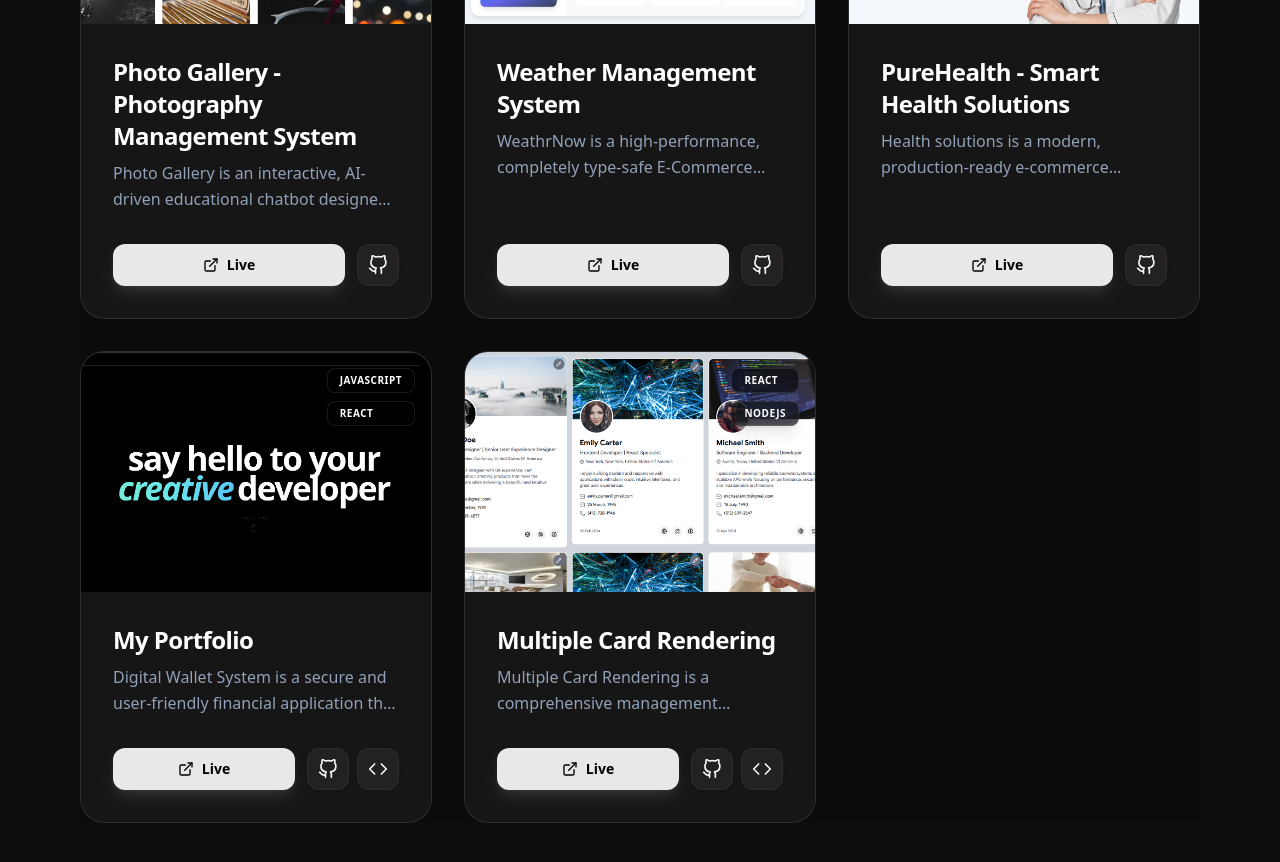
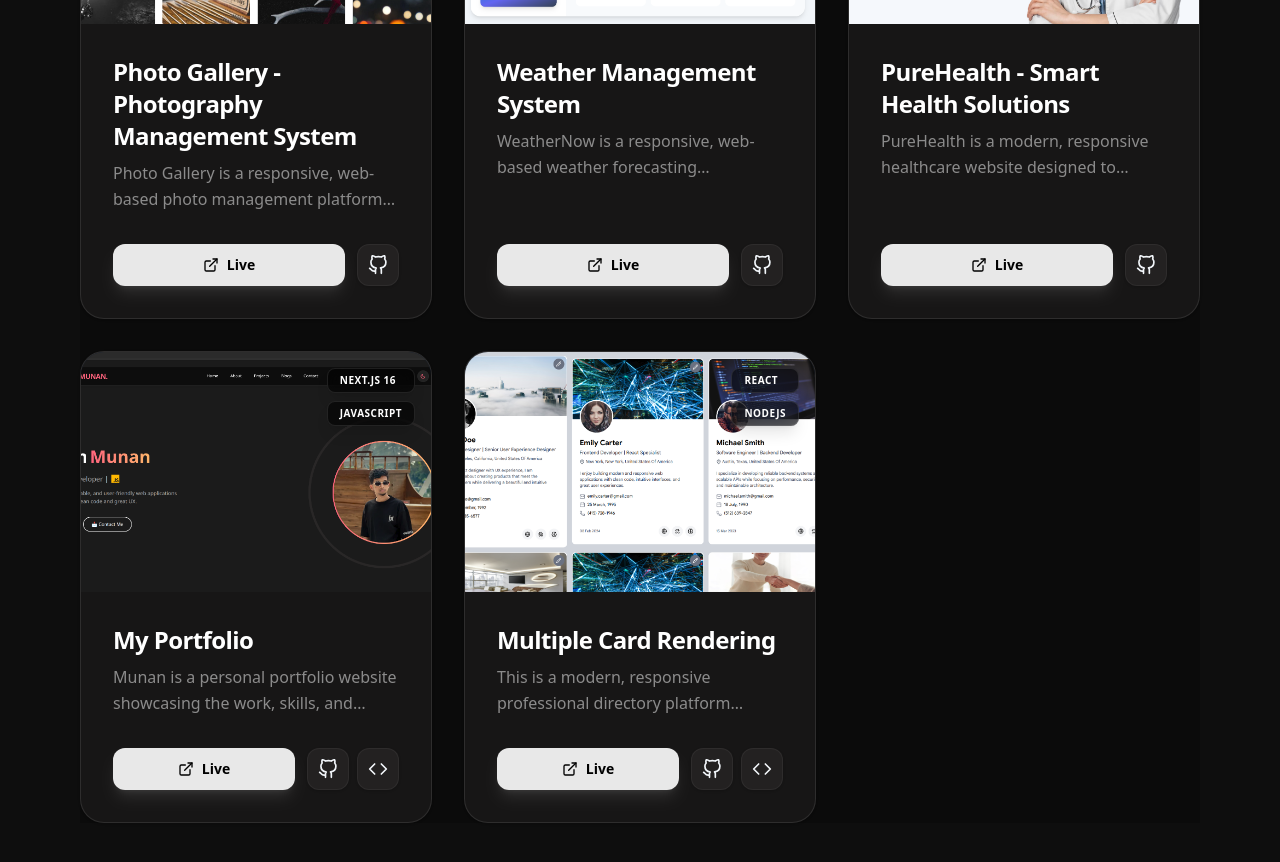
Before and after one commit to Munan95/my-portfolio-alpha, a Next.js app: page /projects in a window 1280 px wide. Shown: the part 520-1382 px from the top of the page. Built offline with nearby package versions, Linux system fonts and the light colour scheme.

Commit message:
Modify:Project info and project card design

```diff
--- a/src/app/projects/page.js
+++ b/src/app/projects/page.js
@@ -68,7 +68,7 @@ export default function Projects() {
                   <h2 className="text-xl font-bold tracking-tight transition-colors sm:text-2xl">
                     {p.title}
                   </h2>
-                  <p className="mt-2 line-clamp-2 text-sm leading-relaxed text-slate-400 sm:text-base">
+                  <p className="mt-2 line-clamp-2 text-sm leading-relaxed text-white/50 sm:text-base">
                     {p.description}
                   </p>
                 </div>
--- a/src/data/projects.json
+++ b/src/data/projects.json
@@ -2,10 +2,10 @@
   {
     "id": 41,
     "title": "Photo Gallery - Photography Management System",
-    "description": "Photo Gallery is an interactive, AI-driven educational chatbot designed specifically for children under 7 to facilitate progressive English language acquisition. The platform features a dynamic level-based learning system (Phonics, Phrases, and Sentences) with enforced linguistic constraints. It integrates advanced Social-Emotional Learning (SEL) capabilities, allowing the bot to detect negative sentiment and provide empathetic support before transitioning back to structured learning.",
+    "description": "Photo Gallery is a responsive, web-based photo management platform designed to provide users with an intuitive and visually engaging browsing experience. The application features a dynamic photo gallery with album-based filtering, real-time search functionality, and detailed photo views. It displays photo and album metadata, including unique identifiers and titles, while offering a streamlined navigation system with Home, About, and Contact pages. The platform also includes dark mode support and user authentication through a login interface, delivering a seamless and accessible photo discovery experience.",
     "image": "/project-1.png",
     "tags": [
-      "Next.js 17",
+      "Next.js 16",
       "JavaScript"
     ],
     "live": "https://photo-gallery-pg.netlify.app",
@@ -14,7 +14,7 @@
   {
     "id": 40,
     "title": "Weather Management System",
-    "description": "WeathrNow is a high-performance, completely type-safe E-Commerce Product Management Platform designed for merchants to seamlessly organize their inventories. The system enforces strict role-isolation, allowing logged-in merchants to securely perform CRUD operations exclusively on their own products. Features include advanced server-side search, multi-parameter sorting, category filtering, API debouncing, and secure image streaming using Cloudinary.",
+    "description": "WeatherNow is a responsive, web-based weather forecasting application designed to provide users with real-time weather information and comprehensive atmospheric insights. The platform features location-based weather search, current weather conditions, and interactive hourly and weekly forecasts. It displays essential weather metrics, including temperature, UV index, wind speed and direction, humidity, visibility, air quality, and sunrise and sunset times. Users can switch between Celsius and Fahrenheit and access location-specific weather updates through an intuitive dashboard. With a clean, modern interface and responsive navigation, WeatherNow delivers an accessible and informative weather monitoring experience.",
     "image": "/project-2.png",
     "tags": [
       "Next.js 16 (App Router)",
@@ -26,7 +26,7 @@
   {
     "id": 39,
     "title": "PureHealth - Smart Health Solutions",
-    "description": "Health solutions is a modern, production-ready e-commerce platform designed for baby and maternity products. The system supports role-based access for Admin, Staff, and Customers. Key features include product and category management, cart and checkout flow, order tracking, wishlist, coupon system, inventory management, and secure authentication with Google OAuth. Built with Next.js 14 (App Router), Node.js, Express, Prisma, and PostgreSQL.",
+    "description": "PureHealth is a modern, responsive healthcare website designed to connect patients with trusted medical professionals and accessible healthcare services. The platform features an intuitive navigation system for exploring medical services, shopping for healthcare products, browsing health-related articles, and accessing essential information. It offers convenient appointment booking, doctor discovery, virtual consultations, and emergency assistance through dedicated interactive features. With a professional design, clear calls to action, and a user-friendly interface, PureHealth provides a seamless digital healthcare experience focused on patient convenience, accessibility, and well-being.",
     "image": "/project-3.png",
     "tags": [
       "HTML",
@@ -38,11 +38,11 @@
   {
     "id": 38,
     "title": "My Portfolio",
-    "description": "Digital Wallet System is a secure and user-friendly financial application that allows users to manage their money efficiently. It features role-based access for Admin, Users, and Managers. Key functionalities include wallet management, sending and receiving money, transaction history, and real-time balance tracking. Built with React & JavaScript, NodeJS & ExpressJS, Redux for state management, and MongoDB for data storage.",
-    "image": "/project-4.png",
+    "description": "Munan is a personal portfolio website showcasing the work, skills, and professional identity of a full-stack developer. The platform features a modern, responsive design with a dark-themed interface, smooth navigation, and interactive elements. It introduces the developer through a personalized hero section highlighting technical expertise, development philosophy, and a professional profile. The website includes dedicated sections for About, Projects, Blogs, and Contact, allowing visitors to explore completed work, learn about the developer's background, and initiate professional connections. With a visually engaging layout, dynamic theme toggle, and clear calls to action, the portfolio provides an accessible and engaging professional showcase.",
+    "image": "/project-6.png",
     "tags": [
-      "JavaScript",
-      "React"
+      "Next.js 16",
+      "JavaScript"
     ],
     "live": "https://my-portfolio-five-navy-78.vercel.app",
     "github": "https://github.com/Munan95/my-portfolio",
@@ -51,7 +51,7 @@
   {
     "id": 37,
     "title": "Multiple Card Rendering",
-    "description": "Multiple Card Rendering is a comprehensive management platform with role-based access for Admin, HR Manager, and Users. It features a powerful dashboard for tracking tasks, users, and analytics, along with a built-in payment system. The frontend is built with React, while NodeJS & ExpressJS handle the backend and MongoDB stores the data. Authentication is secured with JWT and Firebase.",
+    "description": "This is a modern, responsive professional directory platform designed to showcase individual profiles, professional expertise, and contact information in an organized and visually engaging format. The application features a dynamic card-based layout with profile photographs, cover images, names, job titles, locations, biographies, and contact details. Each profile includes additional information such as birth dates, phone numbers, and profile creation dates, along with interactive action buttons for accessing external links and profile-related features. With an intuitive interface, consistent card styling, and responsive design, the platform provides an accessible and user-friendly experience for browsing and discovering professionals across various industries.",
     "image": "/project-5.png",
     "tags": [
       "React",
```
Also changed, not shown: public/project-4.png (deleted), public/project-6.png (added).
